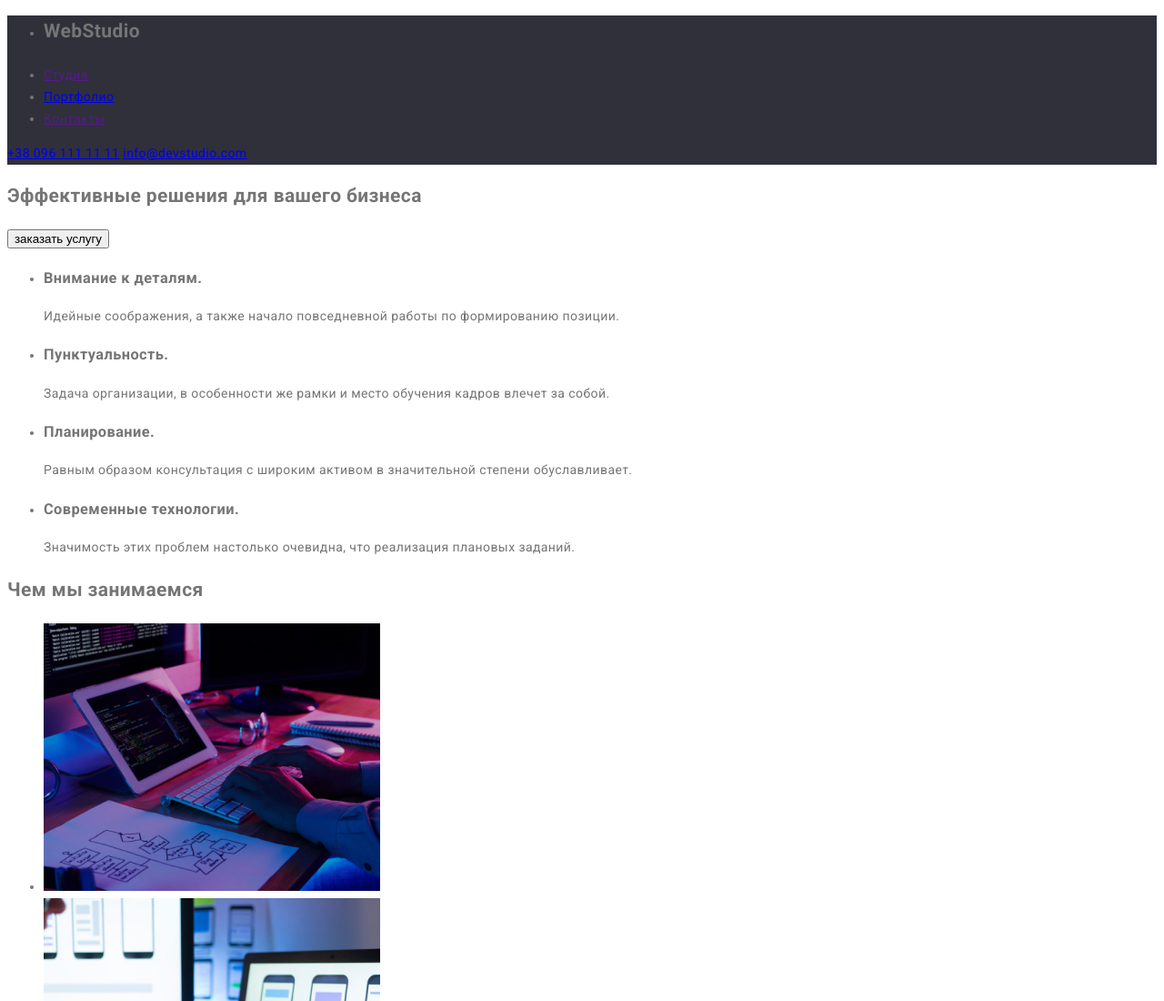
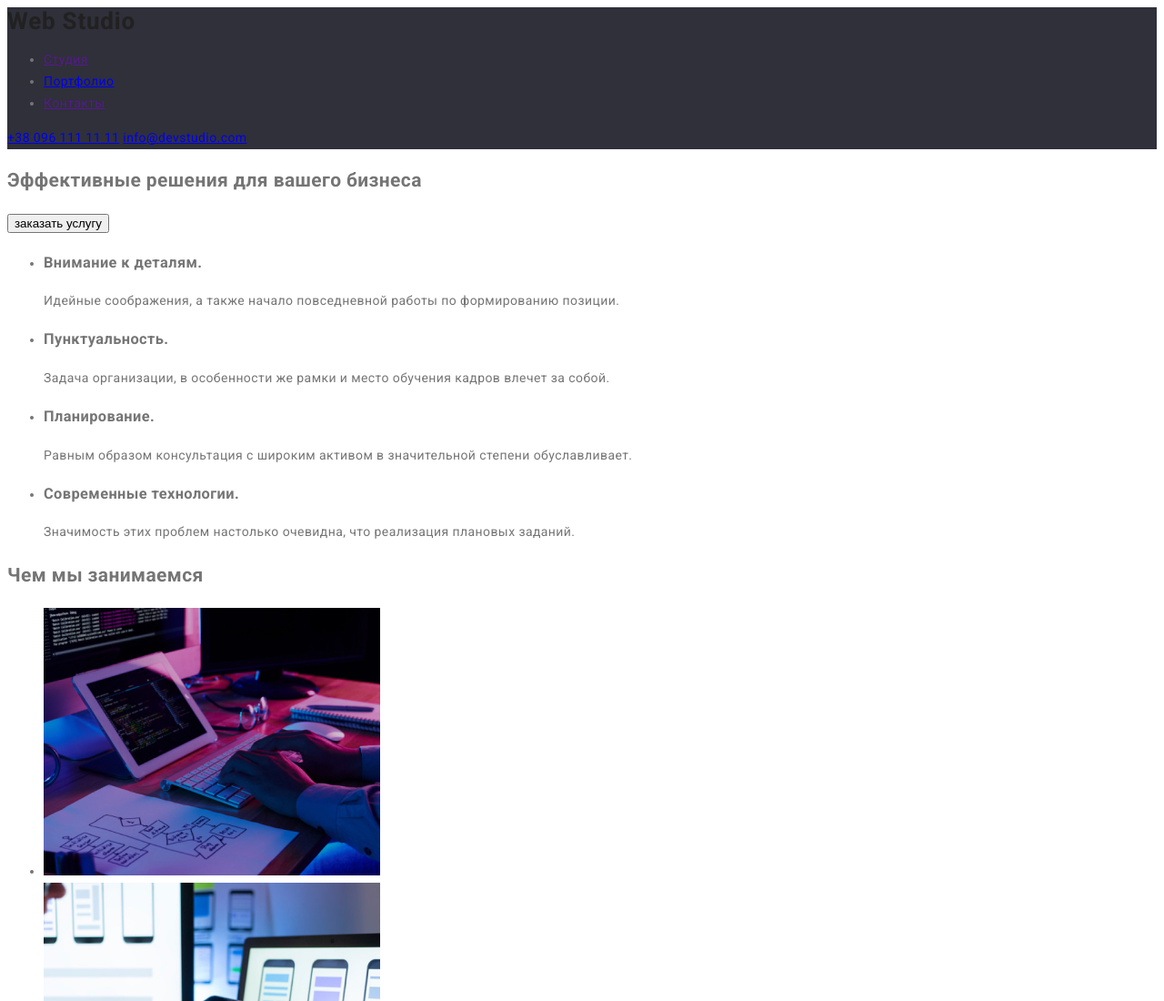
Before and after one commit to ivannadxb/goit-markup-hw-02, a plain HTML site: page index.html in a window 1280 px wide. Shown: the top 1100 px of the page at 91% size. Drawn offline with Linux system fonts and the light colour scheme.

Commit message:
Update index.html

```diff
--- a/index.html
+++ b/index.html
@@ -20,10 +20,11 @@
     <!-- Header section -->
     <header class="header">
             <nav class="header-nav">
+                <a class="link logo" href="#"
+                >Web
+                <span class="logo dark">Studio</span>
+                </a>
             <ul class="header-list">
-                <li class="header-item">
-                    <h2 class="header-item"> WebStudio</h2>
-                </li>
                 <li class="header-item">
                     <a class="header-link" href="">Студия</a>
                 </li>
```
